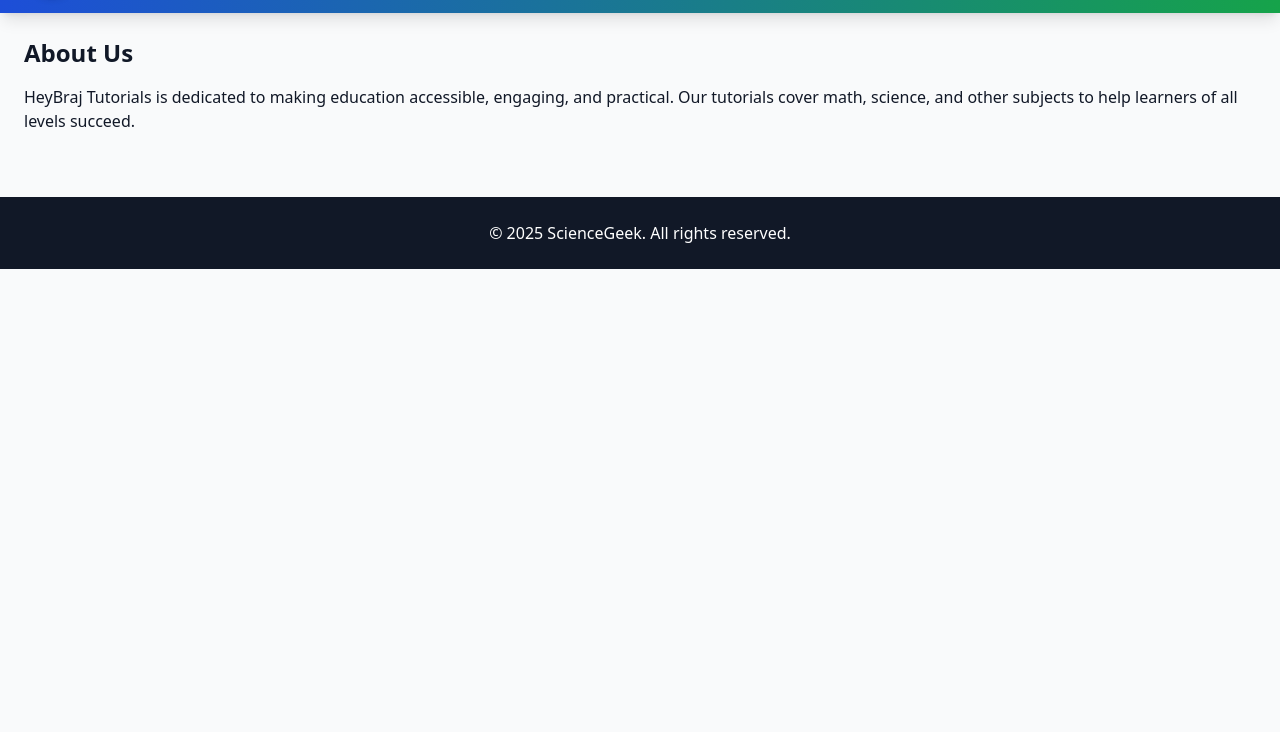
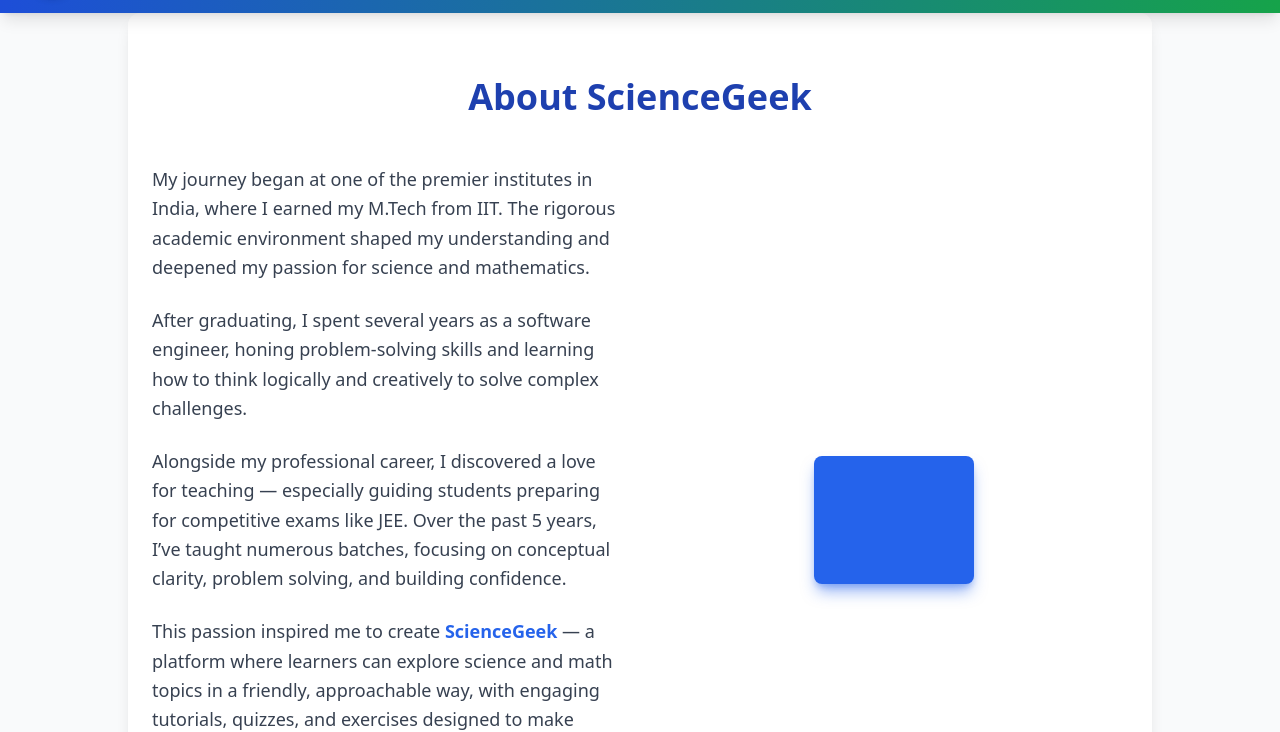
Before and after one commit to brajthetdh1/sciencegeek, a plain HTML site: page about.html in a window 1280 px wide. Shown: the part 75-807 px from the top of the page. Drawn offline with nearby package versions, Linux system fonts and the light colour scheme.

Commit message:
about page

```diff
--- a/about.html
+++ b/about.html
@@ -5,6 +5,72 @@
   <meta name="viewport" content="width=device-width, initial-scale=1.0" />
   <title>About - HeyBraj Tutorials</title>
   <script src="https://cdn.tailwindcss.com"></script>
+  <style>
+    .fade-in {
+      opacity: 0;
+      animation: fadeIn 1s forwards;
+      animation-delay: 0.3s;
+    }
+    @keyframes fadeIn {
+      to {
+        opacity: 1;
+      }
+    }
+  </style>
+
+  <style>
+    .perspective-800 {
+      perspective: 800px;
+    }
+    .book {
+      position: relative;
+      width: 160px;
+      height: 128px;
+      transform-style: preserve-3d;
+    }
+    .cover {
+      z-index: 10;
+      position: absolute;
+      width: 100%;
+      height: 100%;
+      background-color: #2563eb; /* Tailwind blue-600 */
+      border-radius: 0.5rem;
+      box-shadow: 0 10px 15px -3px rgba(37, 99, 235, 0.5), 0 4px 6px -2px rgba(37, 99, 235, 0.3);
+    }
+    .page, .page-back {
+      backface-visibility: hidden;
+      top: 0;
+      left: 0;
+      position: absolute;
+      width: 100%;
+      height: 100%;
+      background-color: white;
+      border-radius: 0.5rem;
+      box-shadow: inset 0 0 10px rgba(0,0,0,0.1);
+      transform-origin: left center;
+    }
+    .page {
+      animation: flipPage 4s ease-in-out infinite;
+      z-index: 5;
+      transform: rotateY(0deg);
+    }
+    .page-back {
+      transform: rotateY(180deg);
+      z-index: 1;
+    }
+    @keyframes flipPage {
+      0%, 100% {
+        transform: rotateY(0deg);
+        box-shadow: inset 0 0 10px rgba(0,0,0,0.1);
+      }
+      50% {
+        transform: rotateY(-180deg);
+        box-shadow: inset 5px 0 20px rgba(0,0,0,0.2);
+      }
+    }
+  </style>
+
+
 
 </head>
 <body class="bg-gray-50 text-gray-900">
@@ -40,9 +106,59 @@
 
 
 
-  <main class="container mx-auto p-6">
-    <h2 class="text-2xl font-bold mb-4">About Us</h2>
-    <p>HeyBraj Tutorials is dedicated to making education accessible, engaging, and practical. Our tutorials cover math, science, and other subjects to help learners of all levels succeed.</p>
+  <!-- About Content -->
+  <main class="container mx-auto px-6 py-16 max-w-5xl bg-white rounded-xl shadow-lg fade-in">
+    <h1 class="text-4xl font-extrabold text-blue-800 mb-12 text-center">About ScienceGeek</h1>
+
+    <div class="md:flex md:space-x-10">
+      <!-- Left: Text Story -->
+      <section class="md:flex-1 space-y-6 text-gray-700 text-lg leading-relaxed">
+        <p>
+          My journey began at one of the premier institutes in India, where I earned my M.Tech from IIT.
+          The rigorous academic environment shaped my understanding and deepened my passion for science and mathematics.
+        </p>
+
+        <p>
+          After graduating, I spent several years as a software engineer, honing problem-solving skills and
+          learning how to think logically and creatively to solve complex challenges.
+        </p>
+
+        <p>
+          Alongside my professional career, I discovered a love for teaching — especially guiding students
+          preparing for competitive exams like JEE. Over the past 5 years, I’ve taught numerous batches,
+          focusing on conceptual clarity, problem solving, and building confidence.
+        </p>
+
+        <p>
+          This passion inspired me to create <span class="font-semibold text-blue-600">ScienceGeek</span> — a
+          platform where learners can explore science and math topics in a friendly, approachable way, with
+          engaging tutorials, quizzes, and exercises designed to make complex topics simple.
+        </p>
+
+        <p>
+          Whether you’re here to crack exams, enhance your understanding, or just satisfy your curiosity, I’m
+          committed to helping you unlock your full potential.
+        </p>
+      </section>
+
+      <!-- Right: Illustration -->
+     <aside class="hidden md:flex md:flex-1 justify-center items-center">
+  <div class="perspective-800">
+    <div class="book">
+      <div class="cover"></div>
+      <div class="page"></div>
+      <div class="page-back"></div>
+    </div>
+  </div>
+</aside>
+
+    </div>
+
+    <div class="text-center mt-12">
+      <a href="index.html" class="inline-block bg-blue-600 text-white px-10 py-3 rounded-lg shadow hover:bg-blue-700 transition">
+        Explore Tutorials
+      </a>
+    </div>
   </main>
 
   <!-- Footer -->
```
